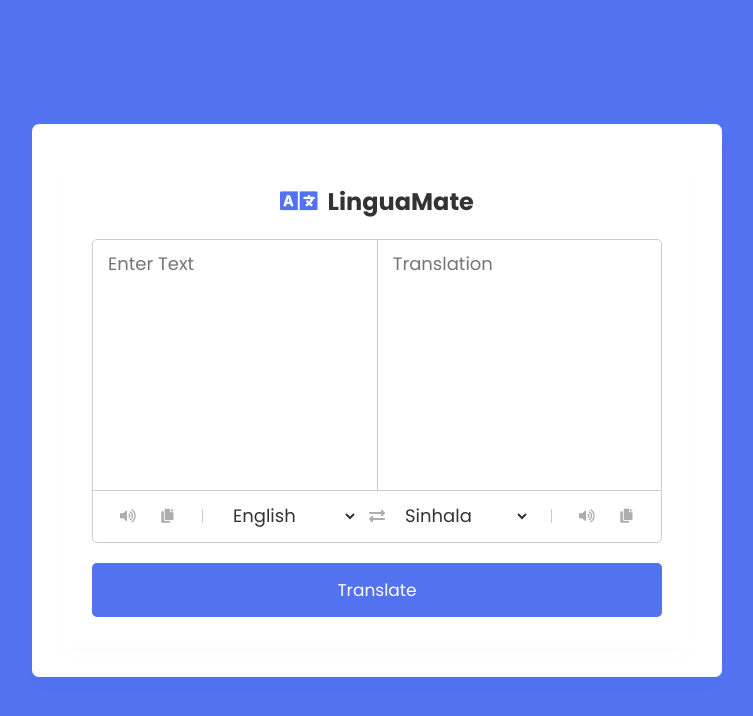
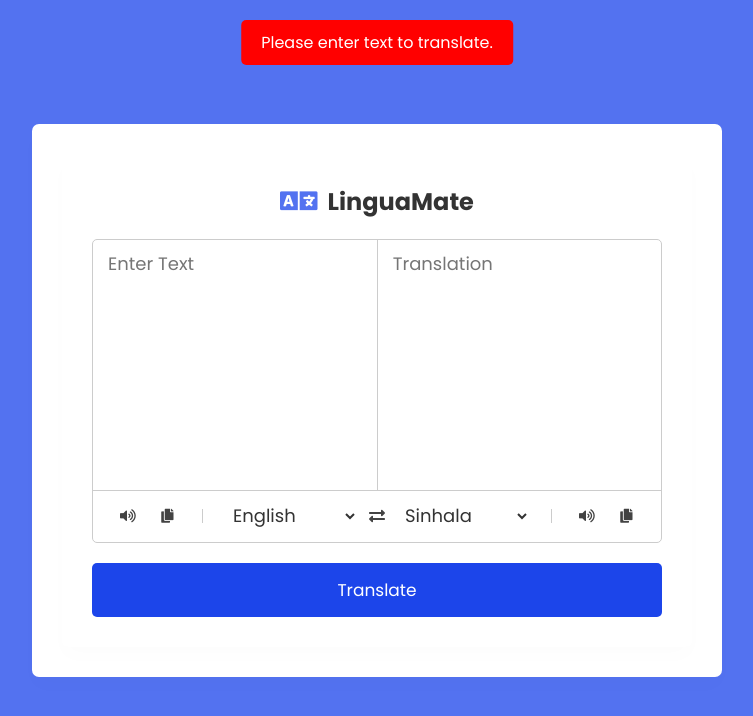
Before and after one commit to hafsa-aarifeen/Simple-Translator, a plain HTML site: page index.html in a window 1280 px wide. Both pictures are taken after a click on the button "Translate". Shown: the whole page, without its empty margins (263-1016 px from the left). Drawn offline with Linux system fonts and the light colour scheme.

Commit message:
Improve alert message

```diff
--- a/index.html
+++ b/index.html
@@ -10,6 +10,7 @@
   </head>
   <body>
     <div class="container">
+      <div id="custom-alert" class="custom-alert"></div>
       <div class="container">
         <header class="app-header">
           <i class="fas fa-language"></i>
--- a/script.js
+++ b/script.js
@@ -10,7 +10,12 @@ const API_KEY = "AIzaSyCfbt01E4qgAWqL1XMQ4FgXVfl3HRIcNBc";
 
 const showError = (message) => {
     toText.value = "";
-    alert(message);
+    let alertBox = document.getElementById("custom-alert");
+    alertBox.textContent = message;
+    alertBox.style.display = "block";
+    setTimeout(() => {
+        alertBox.style.display = "none";
+    }, 3000);
 };
 
 selectTag.forEach((tag, id) => {
--- a/style.css
+++ b/style.css
@@ -83,7 +83,7 @@ body{
 }
 .controls .icons i{
     width: 50px;
-    color: #adadad;
+    color: #434343;
     font-size: 14px;
     cursor: pointer;
     transition: transform 0.2s ease;
@@ -98,7 +98,7 @@ body{
     padding-left: 5px;
 }
 .controls .exchange{
-    color: #adadad;
+    color: #434343;
     cursor: pointer;
     font-size: 16px;
     transition: transform 0.2s ease;
@@ -113,5 +113,18 @@ body{
     margin-top: 20px;
     font-size: 17px;
     border-radius: 5px;
-    background: #5372F0;
+    background: #1c45ea;
 }
+.custom-alert {
+    display: none;
+    position: fixed;
+    top: 20px;
+    left: 50%;
+    transform: translateX(-50%);
+    background-color: red;
+    color: white;
+    padding: 10px 20px;
+    border-radius: 5px;
+    font-size: 16px;
+    z-index: 1000;
+}
```
